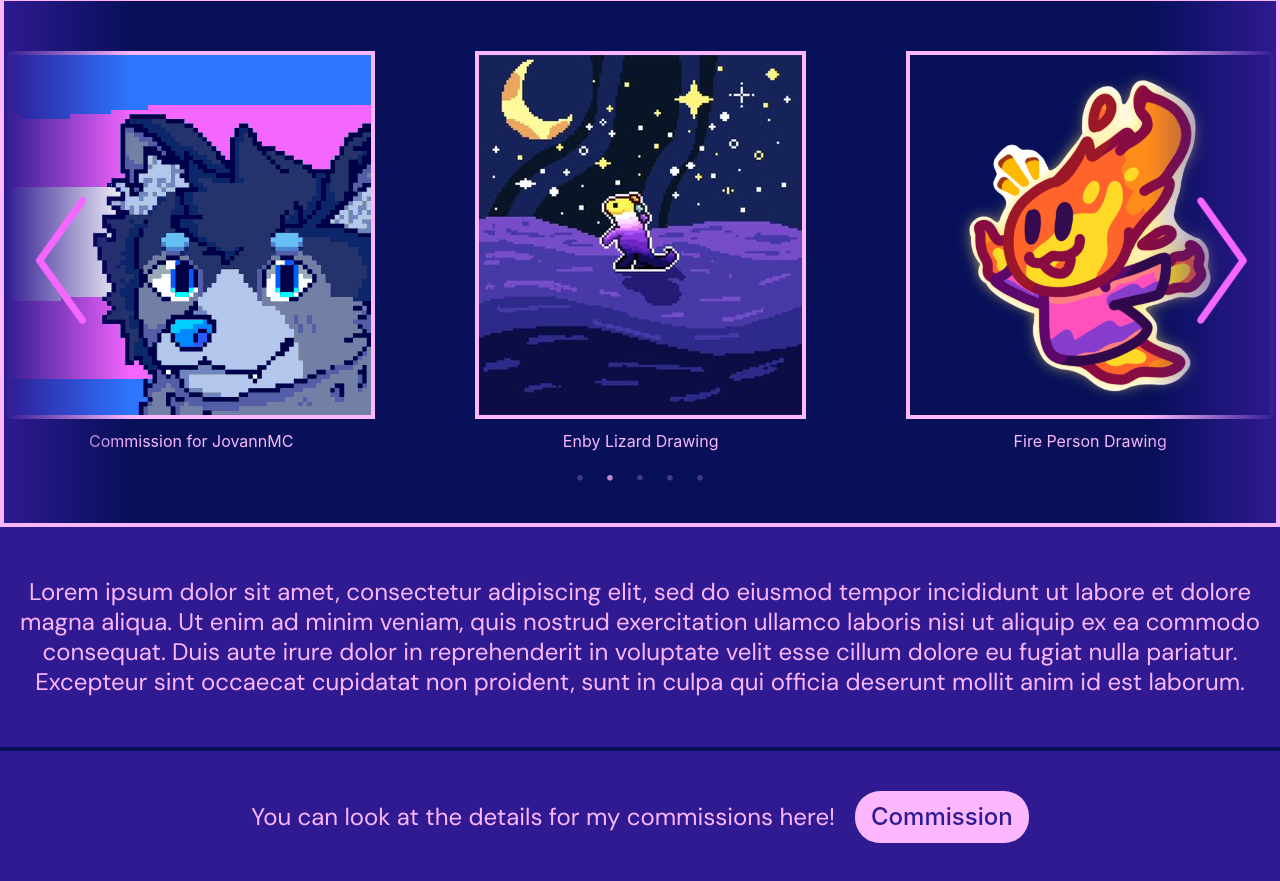
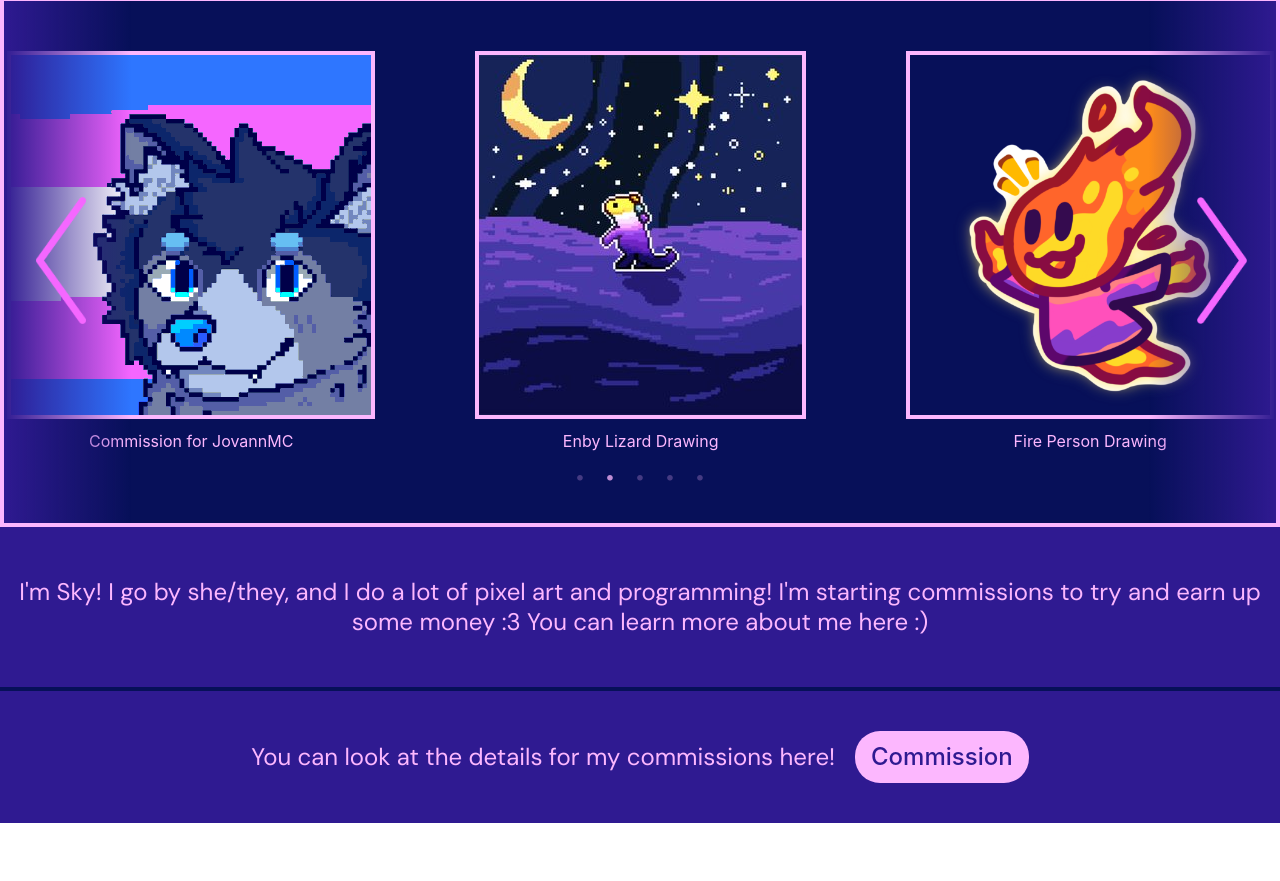
Before and after one commit to dootskyre/dootsky.re, a website: page index.html in a window 1280 px wide. Shown: the part 177-1058 px from the top of the page. After the commit the page ends 1000 px from the top, so only its background shows below. Drawn offline with nearby package versions, Linux system fonts and the light colour scheme.

Commit message:
Update index.html

```diff
--- a/index.html
+++ b/index.html
@@ -123,13 +123,7 @@
 	<section class="section" id="description-home">
 		<div class="container">
 			<p class="subtitle is-4">
-				Lorem ipsum dolor sit amet, consectetur adipiscing elit, sed do
-				eiusmod tempor incididunt ut labore et dolore magna aliqua. Ut enim ad
-				minim veniam, quis nostrud exercitation ullamco laboris nisi ut
-				aliquip ex ea commodo consequat. Duis aute irure dolor in
-				reprehenderit in voluptate velit esse cillum dolore eu fugiat nulla
-				pariatur. Excepteur sint occaecat cupidatat non proident, sunt in
-				culpa qui officia deserunt mollit anim id est laborum.
+				I'm Sky! I go by she/they, and I do a lot of pixel art and programming! I'm starting commissions to try and earn up some money :3 You can learn more about me here :)
 			</p>
 		</div>
 	</section>
```
